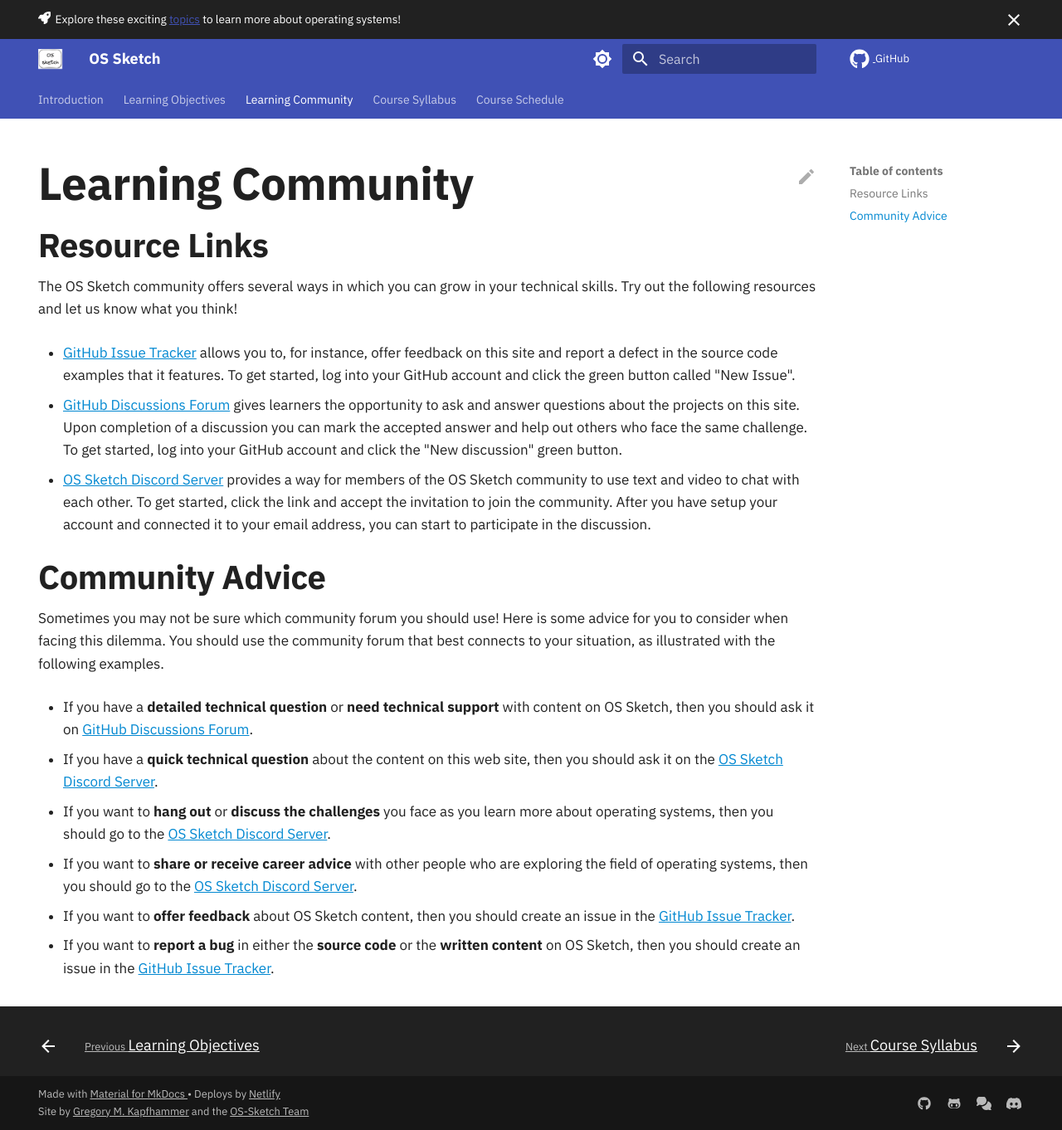
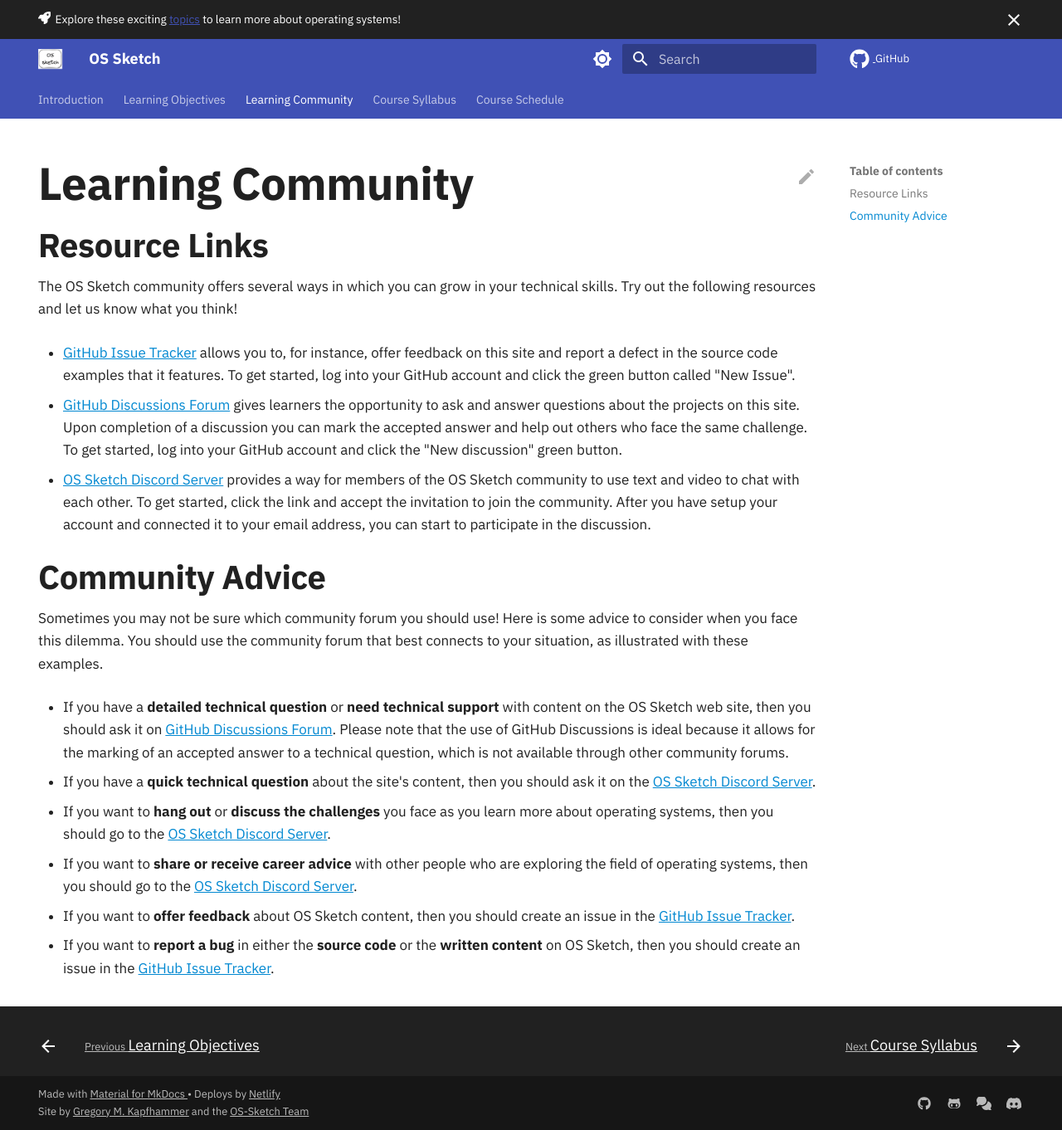
Before and after one commit to OS-Sketch/www.os-sketch.com, an MkDocs documentation site: the page built from docs/operating-systems/learning-community.md, in a window 1280 px wide and 1362 px high. Shown: the whole window at 83% size. Built offline with MkDocs 1.6.1 and Material for MkDocs 9.7.7, drawn with Linux system fonts in a browser that asks for light colours; comment, search, counter and statistics services are not loaded.

Commit message:
fix: Improve phrasing of content in learning-community.md.

```diff
--- a/docs/operating-systems/learning-community.md
+++ b/docs/operating-systems/learning-community.md
@@ -37,17 +37,19 @@
 ## Community Advice
 
 Sometimes you may not be sure which community forum you should use! Here is some
-advice for you to consider when facing this dilemma. You should use the
-community forum that best connects to your situation, as illustrated with the
-following examples.
+advice to consider when you face this dilemma. You should use the community
+forum that best connects to your situation, as illustrated with these examples.
 
 - If you have a **detailed technical question** or **need technical support**
-  with content on OS Sketch, then you should ask it on [GitHub
+  with content on the OS Sketch web site, then you should ask it on [GitHub
   Discussions
-  Forum](https://github.com/OS-Sketch/www.os-sketch.com/discussions).
+  Forum](https://github.com/OS-Sketch/www.os-sketch.com/discussions). Please
+  note that the use of GitHub Discussions is ideal because it allows for the
+  marking of an accepted answer to a technical question, which is not available
+  through other community forums.
 
-- If you have a **quick technical question** about the content on this web site,
-  then you should ask it on the [OS Sketch Discord
+- If you have a **quick technical question** about the site's content, then you
+  should ask it on the [OS Sketch Discord
   Server](https://discord.gg/9VfCdqffu6).
 
 - If you want to **hang out** or **discuss the challenges** you face as you
```
